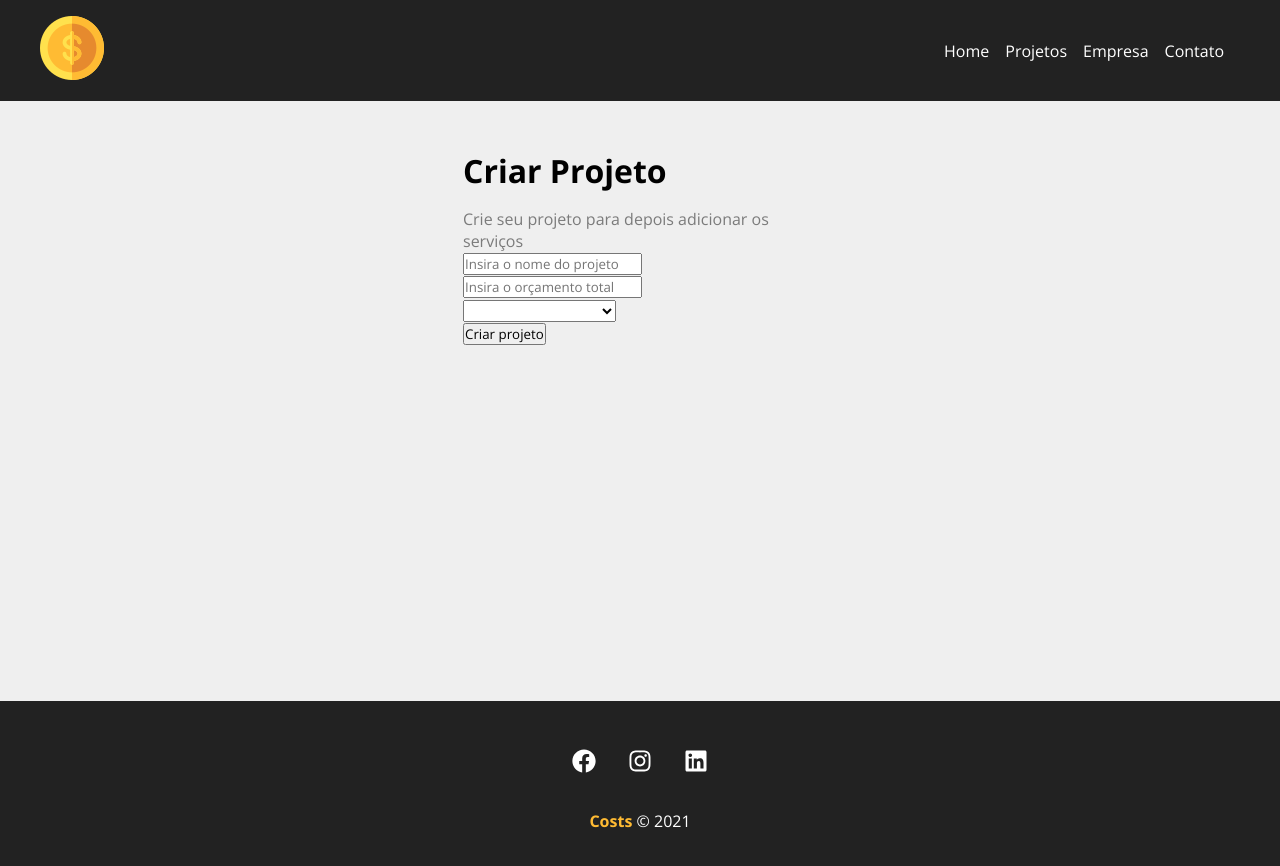
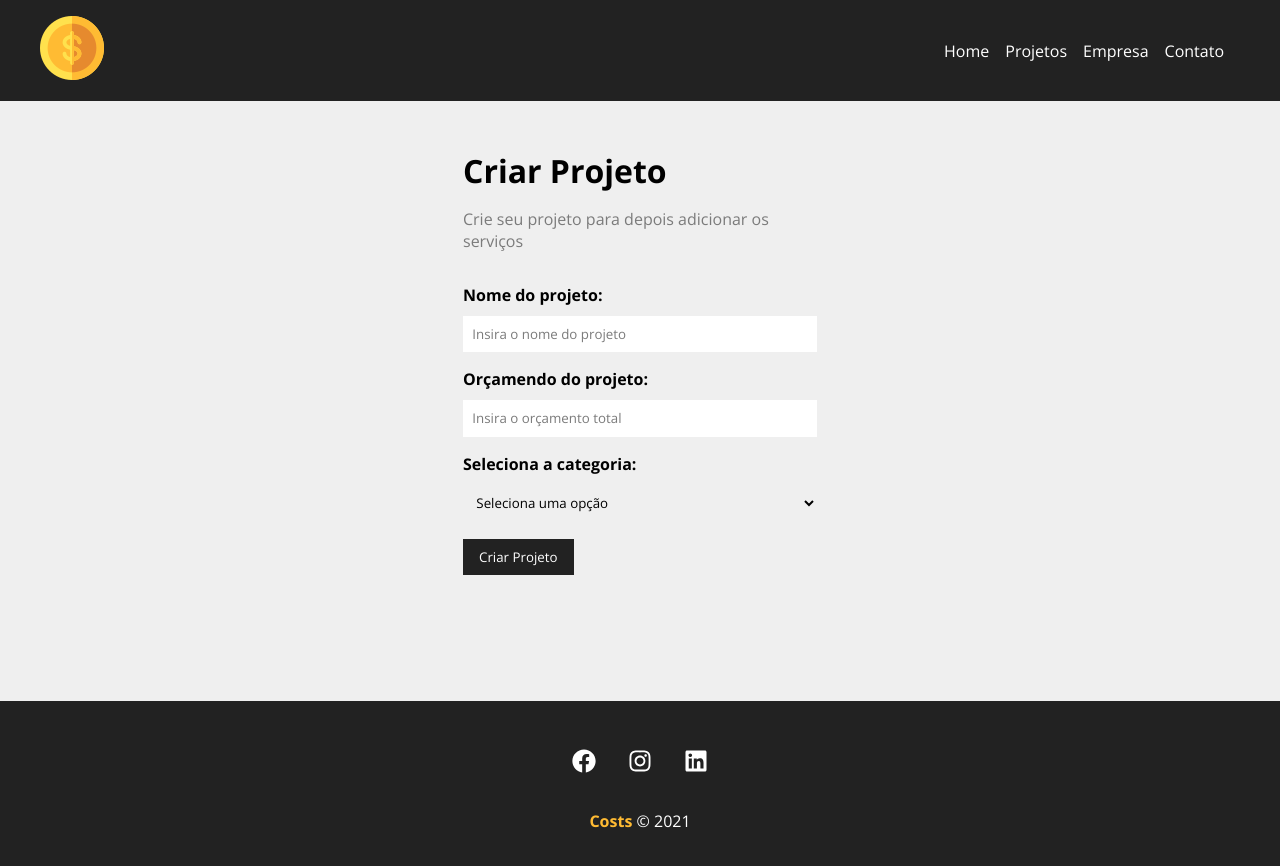
Before and after one commit to Ofelipehonorato/gerenciador-projetos, a JavaScript app in the folder costs/: page /newproject in a window 1280 px wide. Shown: the top 866 px of the page. Built offline with nearby package versions, Linux system fonts and the light colour scheme; the HTML template or start-up script is replaced by a standard one.

Commit message:
Construção formulário

```diff
--- /dev/null
+++ b/costs/src/components/form/Input.js
@@ -0,0 +1,20 @@
+import styles from './Input.module.css'
+
+function Input({type, text, name, placeholder, handleOnChange, value}){
+  return(
+    <div className={styles.form_control}>
+      <label htmlFor={name}>{text}:</label>
+      <input
+        type={type}
+        name={name}
+        id={name}
+        placeholder={placeholder}
+        onChance={handleOnChange}
+        value={value}
+      />
+
+    </div>
+  )
+}
+
+export default Input
--- /dev/null
+++ b/costs/src/components/form/Input.module.css
@@ -0,0 +1,20 @@
+.form_control{
+  display: flex;
+  flex-direction: column;
+  margin-bottom: 1em;
+}
+
+.form_control label {
+  margin-bottom: .6em;
+  font-weight: bold;
+}
+
+.form_control input {
+  padding: .7em;
+  border-radius: 0;
+  border: none;
+}
+
+.form_control input::placeholder {
+  color: #7b7b7b;
+}
--- /dev/null
+++ b/costs/src/components/form/Select.js
@@ -0,0 +1,14 @@
+import styles from './Select.module.css'
+
+function Select({text, name, options, handleOnChange, value}){
+  return(
+    <div className={styles.form_control}>
+      <label htmlFor={name}>{text}:</label>
+      <select name={name} id={name}>
+        <option>Seleciona uma opção</option>
+      </select>
+    </div>
+  )
+}
+
+export default Select
--- /dev/null
+++ b/costs/src/components/form/Select.module.css
@@ -0,0 +1,16 @@
+.form_control{
+  display: flex;
+  flex-direction: column;
+  margin-bottom: 1em;
+}
+
+.form_control label {
+  margin-bottom: .6em;
+  font-weight: bold;
+}
+
+.form_control select {
+  padding: .7em;
+  border-radius: 0;
+  border: none;
+}
--- /dev/null
+++ b/costs/src/components/form/SubmitButton.js
@@ -0,0 +1,11 @@
+import styles from './SubmitButton.module.css'
+
+function SubmitButton({ text }){
+  return(
+    <div>
+      <button className={styles.btn}>{text}</button>
+    </div>
+  )
+}
+
+export default SubmitButton
--- /dev/null
+++ b/costs/src/components/form/SubmitButton.module.css
@@ -0,0 +1,13 @@
+.btn {
+  background-color: #222;
+  color: #fff;
+  padding: 0.7em 1.2em;
+  text-decoration: none;
+  transition: .5s;
+  cursor: pointer;
+  border: none;
+}
+
+.btn:hover {
+  color: #fb3;
+}
--- a/costs/src/components/pages/NewProject.js
+++ b/costs/src/components/pages/NewProject.js
@@ -6,7 +6,7 @@
     <div className={styles.newproject_container}>
       <h1>Criar Projeto</h1>
       <p>Crie seu projeto para depois adicionar os serviços</p>
-      <ProjectFrom />
+      <ProjectFrom btnText="Criar Projeto" />
     </div>
   )
 }
--- a/costs/src/components/project/ProjectForm.js
+++ b/costs/src/components/project/ProjectForm.js
@@ -1,20 +1,25 @@
-function ProjectFrom(){
+import Input from '../form/Input'
+import Select from '../form/Select'
+import SubmitButton from '../form/SubmitButton'
+import styles from './ProjectForm.module.css'
+
+function ProjectFrom({btnText}){
   return (
-    <form>
-      <div>
-        <input type="text" placeholder="Insira o nome do projeto" />
-      </div>
-      <div>
-        <input type="number" placeholder="Insira o orçamento total" />
-      </div>
-      <div>
-        <select name="category_id">
-          <option disabled>Selecione a categoria</option>
-        </select>
-      </div>
-      <div>
-        <input type="submit" value="Criar projeto" />
-      </div>
+    <form className={styles.form}>
+      <Input
+        type="text"
+        text="Nome do projeto"
+        name="name"
+        placeholder="Insira o nome do projeto"
+      />
+      <Input
+        type="Number"
+        text="Orçamendo do projeto"
+        name="budget"
+        placeholder="Insira o orçamento total"
+      />
+      <Select name="category_id" text="Seleciona a categoria"  />
+      <SubmitButton text={btnText} />
     </form>
   )
 }
--- /dev/null
+++ b/costs/src/components/project/ProjectForm.module.css
@@ -0,0 +1,4 @@
+.form {
+  width: 100%;
+  margin: 2em 0;
+}
```
